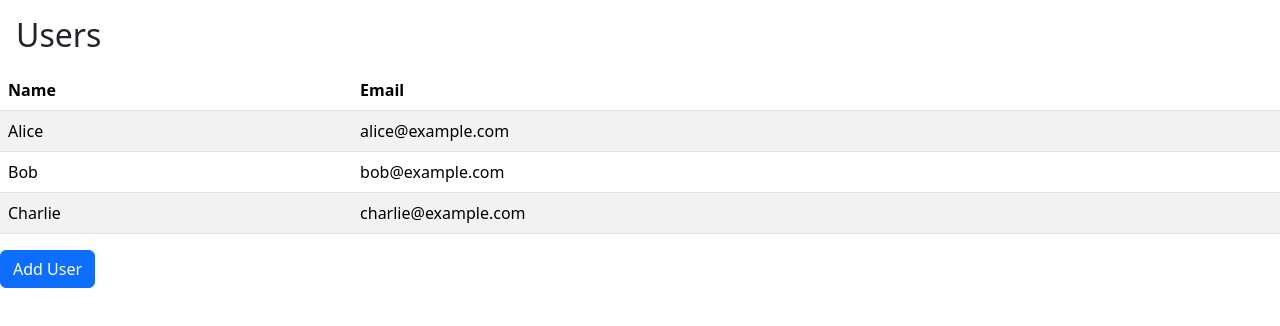
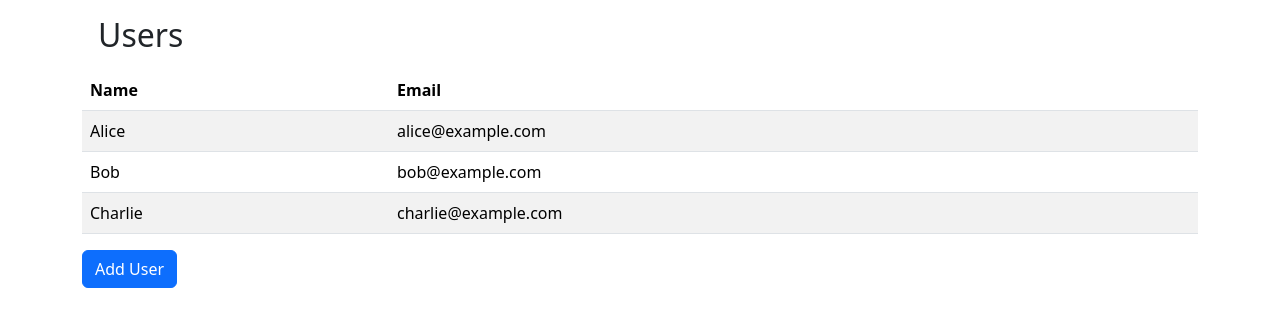
Before and after one commit to nikolastoj95/BTI425-WebProgramming_Apps_Services, a Next.js app in the folder labs/dev/lab6/lab06-app/: page / in a window 1280 px wide. Shown: the top 326 px of the page. Built offline with nearby package versions, Linux system fonts and the light colour scheme.

Commit message:
added Layout to the whole app

```diff
--- a/labs/dev/lab6/lab06-app/pages/_app.js
+++ b/labs/dev/lab6/lab06-app/pages/_app.js
@@ -1,6 +1,7 @@
+import Layout from "@/components/Layout";
 import "@/styles/globals.css";
 import 'bootstrap/dist/css/bootstrap.min.css';
 
 export default function App({ Component, pageProps }) {
-  return <Component {...pageProps} />;
+  return <Layout><Component {...pageProps} /></Layout> ;
 }
```
